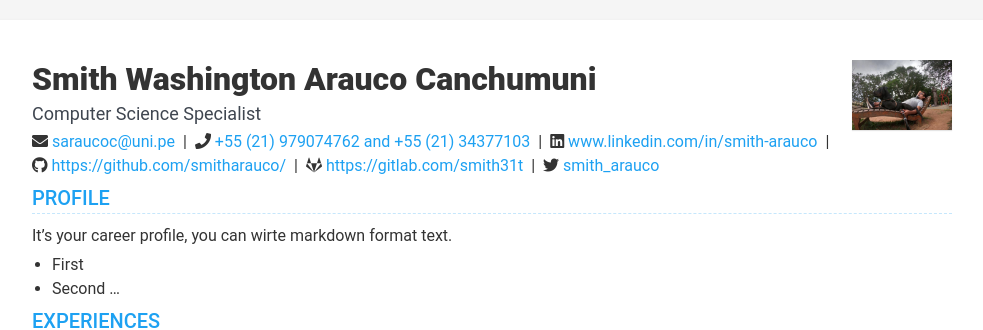
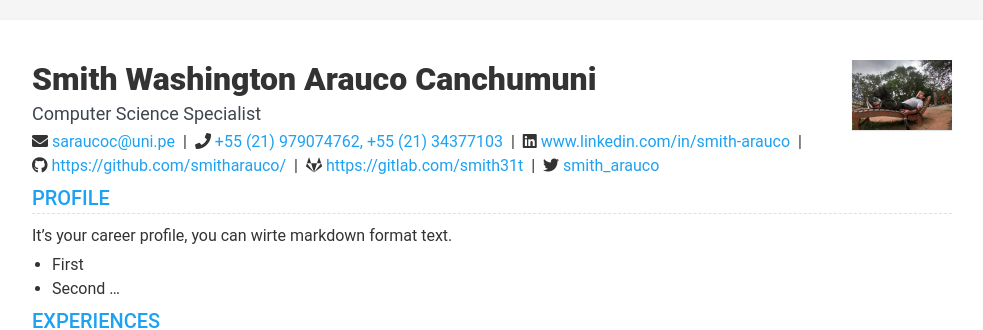
Before and after one commit to smitharauco/https-smitharauco.github.io-, a Jekyll site: the page built from index.html, in a window 1280 px wide. Shown: the top 330 px of the page, without its empty margins (148-1131 px from the left). Built offline with Jekyll 4.4.1, drawn with Linux system fonts in a browser that asks for light colours; nearby versions of some CDN libraries.

Commit message:
Update data.yml

```diff
--- a/_data/data.yml
+++ b/_data/data.yml
@@ -7,7 +7,7 @@ intro:
 
 contact:
   email: saraucoc@uni.pe
-  phone: +55 (21) 979074762 and +55 (21) 34377103
+  phone: +55 (21) 979074762, +55 (21) 34377103
   whatsapp:
   telegram:
   website:
```
